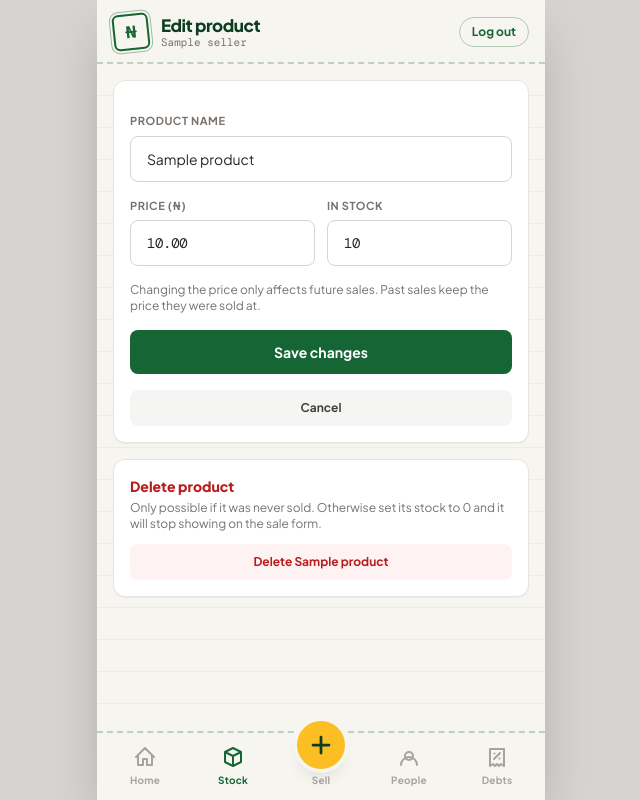
After one commit to GreatDalmon/seller_web_app, a Django app: page /stock/1/edit/ in a window 1280 px wide. The commit adds this page. Shown: the whole page, without its empty margins (319-959 px from the left). Run offline with Django 5.2, Linux system fonts and the light colour scheme; a user stored in the database is signed in; tables that the repository leaves empty hold one stand-in row (values such as "Sample post"); some libraries are stand-ins or nearby versions.

Commit message:
Add files via upload

```diff
--- a/seller_app/templates/seller_app/base.html
+++ b/seller_app/templates/seller_app/base.html
@@ -92,10 +92,10 @@
     {% with url=request.resolver_match.url_name %}
     <nav class="absolute bottom-0 inset-x-0 bg-cream/95 backdrop-blur border-t-2 border-dashed border-brand-700/25 grid grid-cols-5 items-end px-1 pt-2 z-10 text-[10px] font-bold tracking-wide"
          style="padding-bottom: max(0.5rem, env(safe-area-inset-bottom))">
-        <a href="{% url 'dashboard' %}" class="flex flex-col items-center gap-1 py-1 {% if url == 'dashboard' %}text-brand-700{% else %}text-stone-400{% endif %}">
+        <a href="{% url 'dashboard' %}" class="flex flex-col items-center gap-1 py-1 {% if url == 'dashboard' or url == 'sales' %}text-brand-700{% else %}text-stone-400{% endif %}">
             <svg class="w-6 h-6" fill="none" stroke="currentColor" stroke-width="2" viewBox="0 0 24 24"><path stroke-linecap="round" stroke-linejoin="round" d="M3 12l9-9 9 9M5 10v10h5v-6h4v6h5V10"/></svg>Home
         </a>
-        <a href="{% url 'stock' %}" class="flex flex-col items-center gap-1 py-1 {% if url == 'stock' %}text-brand-700{% else %}text-stone-400{% endif %}">
+        <a href="{% url 'stock' %}" class="flex flex-col items-center gap-1 py-1 {% if url == 'stock' or url == 'edit_product' %}text-brand-700{% else %}text-stone-400{% endif %}">
             <svg class="w-6 h-6" fill="none" stroke="currentColor" stroke-width="2" viewBox="0 0 24 24"><path stroke-linecap="round" stroke-linejoin="round" d="M20 7l-8-4-8 4m16 0l-8 4m8-4v10l-8 4m0-10L4 7m8 4v10M4 7v10l8 4"/></svg>Stock
         </a>
         <a href="{% url 'add_sale' %}" class="flex flex-col items-center gap-1 py-1 {% if url == 'add_sale' %}text-brand-700{% else %}text-stone-400{% endif %}">
--- a/seller_app/templates/seller_app/dashboard.html
+++ b/seller_app/templates/seller_app/dashboard.html
@@ -43,7 +43,10 @@
 {% endif %}
 
 <section class="card overflow-hidden">
-    <div class="px-4 py-3 border-b border-dashed border-stone-300 text-sm font-extrabold text-brand-900">Recent sales</div>
+    <div class="px-4 py-3 border-b border-dashed border-stone-300 flex justify-between items-center">
+        <span class="text-sm font-extrabold text-brand-900">Recent sales</span>
+        <a href="{% url 'sales' %}" class="text-xs font-bold text-brand-700 hover:underline">See all / fix a sale →</a>
+    </div>
     <div class="divide-y divide-dashed divide-stone-200">
         {% for sale in recent_sales %}
         <div class="px-4 py-3 flex justify-between items-center">
--- /dev/null
+++ b/seller_app/templates/seller_app/product_edit.html
@@ -0,0 +1,34 @@
+{% extends 'seller_app/base.html' %}
+{% block title %}Edit product | Seller Ops{% endblock %}
+{% block header %}Edit product{% endblock %}
+
+{% block content %}
+<form method="POST" action="{% url 'edit_product' product.pk %}" class="card p-4 space-y-4">
+    {% csrf_token %}
+    <div>
+        <label class="label" for="name">Product name</label>
+        <input type="text" id="name" name="name" required maxlength="100" value="{{ form.name }}" class="input">
+    </div>
+    <div class="flex gap-3">
+        <div class="w-1/2">
+            <label class="label" for="price">Price (₦)</label>
+            <input type="number" id="price" name="price" required min="0" step="0.01" inputmode="decimal" value="{{ form.price|stringformat:'s' }}" class="input money">
+        </div>
+        <div class="w-1/2">
+            <label class="label" for="stock">In stock</label>
+            <input type="number" id="stock" name="stock" required min="0" inputmode="numeric" value="{{ form.stock }}" class="input money">
+        </div>
+    </div>
+    <p class="text-xs text-stone-500">Changing the price only affects future sales. Past sales keep the price they were sold at.</p>
+    <button type="submit" class="btn">Save changes</button>
+    <a href="{% url 'stock' %}" class="btn-sm w-full bg-stone-100 text-stone-700 hover:bg-stone-200 py-2.5">Cancel</a>
+</form>
+
+<form method="POST" action="{% url 'delete_product' product.pk %}"
+      onsubmit="return confirm('Delete this product? This cannot be undone.');" class="card p-4">
+    {% csrf_token %}
+    <h3 class="text-sm font-extrabold text-red-700">Delete product</h3>
+    <p class="text-xs text-stone-500 mt-1 mb-3">Only possible if it was never sold. Otherwise set its stock to 0 and it will stop showing on the sale form.</p>
+    <button type="submit" class="btn-sm w-full bg-red-50 text-red-700 hover:bg-red-100 py-2.5">Delete {{ product.name }}</button>
+</form>
+{% endblock %}
```
Also changed, not shown: seller_app/templates/seller_app/sales.html (added, +67 -0 lines).
